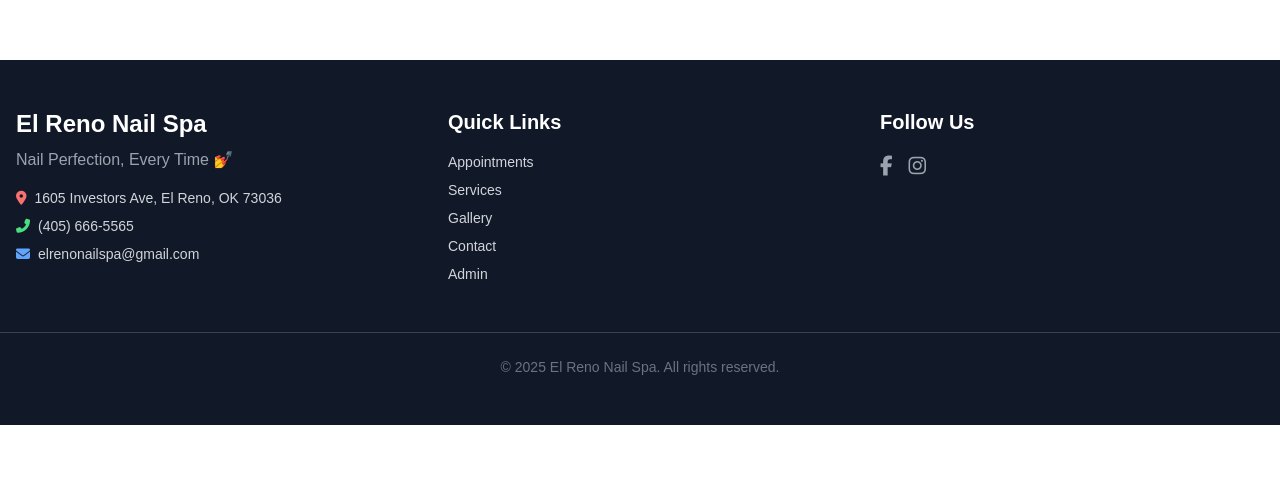
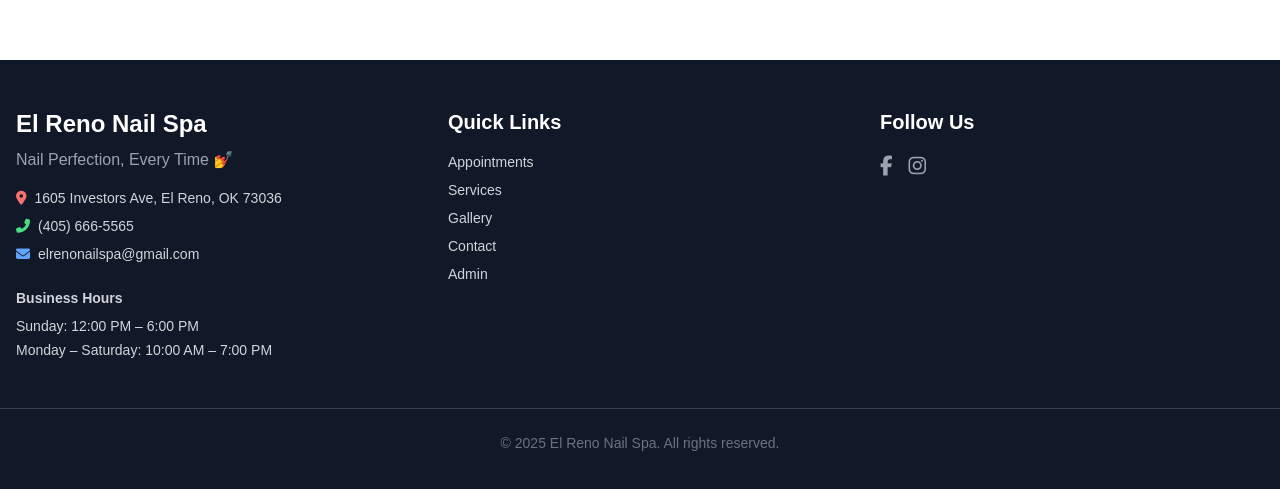
Before and after one commit to foqsi/elrenonailspa, a Next.js app: page /gallery in a window 1280 px wide. Shown: the part 836-1325 px from the top of the page. Before the commit the page ends 1261 px from the top, so only its background shows below. Built offline with nearby package versions, Linux system fonts and the light colour scheme; no server answers; the database is empty.

Commit message:
add business hours

```diff
--- a/src/layouts/Footer/Footer.tsx
+++ b/src/layouts/Footer/Footer.tsx
@@ -23,6 +23,13 @@ export default function Footer() {
                 elrenonailspa@gmail.com
               </a>
             </p>
+          </div>
+          <div className="mt-6 text-sm text-gray-300">
+            <h4 className="font-semibold mb-2">Business Hours</h4>
+            <ul className="space-y-1">
+              <li>Sunday: 12:00 PM – 6:00 PM</li>
+              <li>Monday – Saturday: 10:00 AM – 7:00 PM</li>
+            </ul>
           </div>
         </div>
 
```
